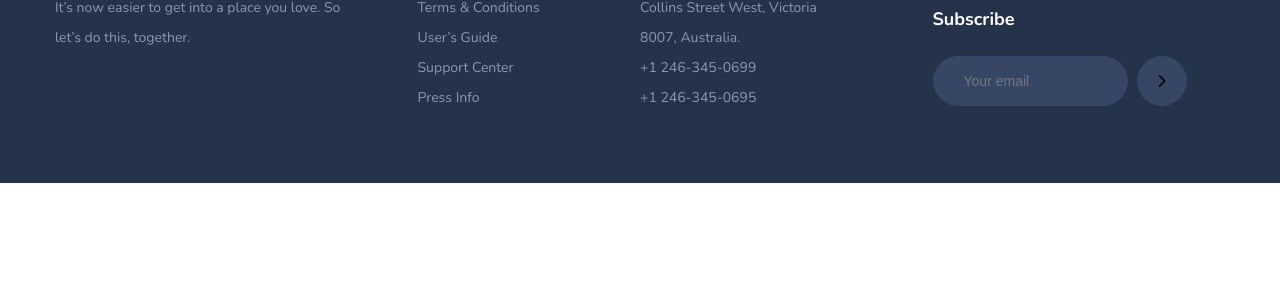
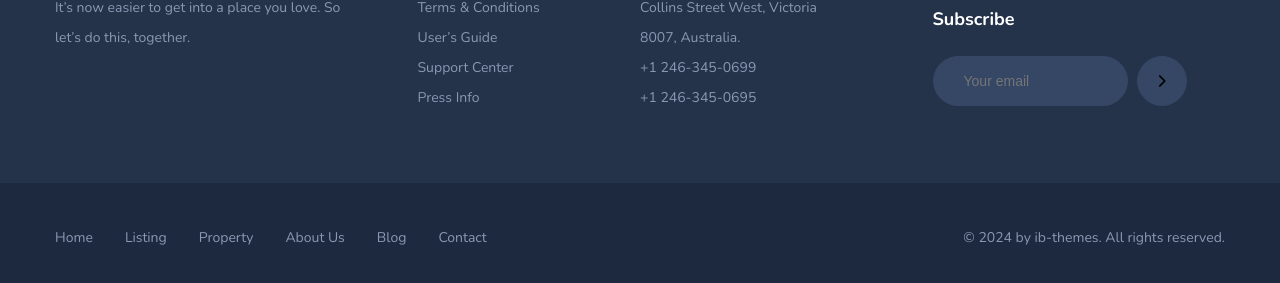
Before and after one commit to Yuttasin-Phokaew/copy-athome, a plain HTML site: page index.html in a window 1280 px wide. Shown: the part 4051-4334 px from the top of the page. Before the commit the page ends 4234 px from the top, so only its background shows below. Drawn offline with nearby package versions, Linux system fonts and the light colour scheme; files whose address does not match are found by name.

Commit message:
complete web clone

```diff
--- a/index.css
+++ b/index.css
@@ -1014,6 +1014,14 @@ select{
     padding-left: 70px;
 
 }
+.ql a:hover{
+    color: #fff;
+    padding-left: 10px;
+    webkit-transition: all .3s ease 0s;
+    -moz-transition: all .3s ease 0s;
+    -o-transition: all .3s ease 0s;
+    transition: all .3s ease 0s;
+}
 
 .text-footer2 h4{
     color: #fff;
@@ -1042,6 +1050,16 @@ select{
 .cu{
     display: grid;
 }
+
+.cu a:hover{
+    color: #fff;
+    padding-left: 10px;
+    webkit-transition: all .3s ease 0s;
+    -moz-transition: all .3s ease 0s;
+    -o-transition: all .3s ease 0s;
+    transition: all .3s ease 0s;
+}
+
 .text-footer3 h4{
     color: #fff;
     font-weight: 700;
@@ -1109,3 +1127,68 @@ select{
     background-color: var(--color-primary);
     color: var(--color-primary);
 }
+
+
+.footer-middle{
+    background-color: #1d293e;
+    padding-bottom: 40px;
+    padding-top: 40px;
+
+
+}
+
+.container-middle{
+    max-width: 1170px;
+    margin: 0 auto;
+}
+.list-line{
+    display: flex;
+    align-items:center;
+    justify-content: space-between;
+    gap: 2rem;
+}
+.list-in-line{
+    display: flex;
+    align-items: center;
+    justify-content: center;
+    gap: 2rem;
+    font-size: 14px;
+    font-family: Nunito;
+    color: #8a99b3;
+    line-height: 2.143;
+    margin-bottom: 0;
+    -webkit-font-smoothing: antialiased;
+}
+.list-in-line a:hover{
+    cursor: pointer;
+    color: #fff;
+}
+.list-out-line{
+    display: flex;
+    align-items: center;
+    justify-content: center;
+    gap: 2rem;
+    font-size: 14px;
+    font-family: Nunito;
+    color: #8a99b3;
+    line-height: 2.143;
+    margin-bottom: 0;
+}
+.list-out-line a{
+    cursor: pointer;
+}
+
+.list-out-line a:hover{
+    color: var(--color-primary);
+}
+.list-in-line li{
+    list-style: none;
+
+}
+.list-in-line li a{
+    font-size: 14px;
+    font-family: Nunito;
+    color: #8a99b3;
+    line-height: 2.143;
+    cursor: pointer;
+}
--- a/index.html
+++ b/index.html
@@ -915,7 +915,36 @@
         </div>
     </div>
 
+    <div class="footer-middle">
+        <div class="container-middle">
+            <div class="list-line">
+                <div class="list-in-line">
+                    <li>
+                        <a>Home</a>
+                    </li>
+                    <li>
+                        <a>Listing</a>
+                    </li>
+                    <li>
+                        <a>Property</a>
+                    </li>
+                    <li>
+                        <a>About Us</a>
+                    </li>
+                    <li>
+                        <a>Blog</a>
+                    </li>
+                    <li>
+                        <a>Contact</a>
+                    </li>
+                </div>
+                <div class="list-out-line">
+                        <p>© 2024 by <a>ib-themes</a>. All rights reserved.</p>
+                </div>
+            </div>
 
+        </div>
+    </div>
 
     <script src="https://cdn.jsdelivr.net/npm/swiper@11/swiper-bundle.min.js"></script>
 
```
